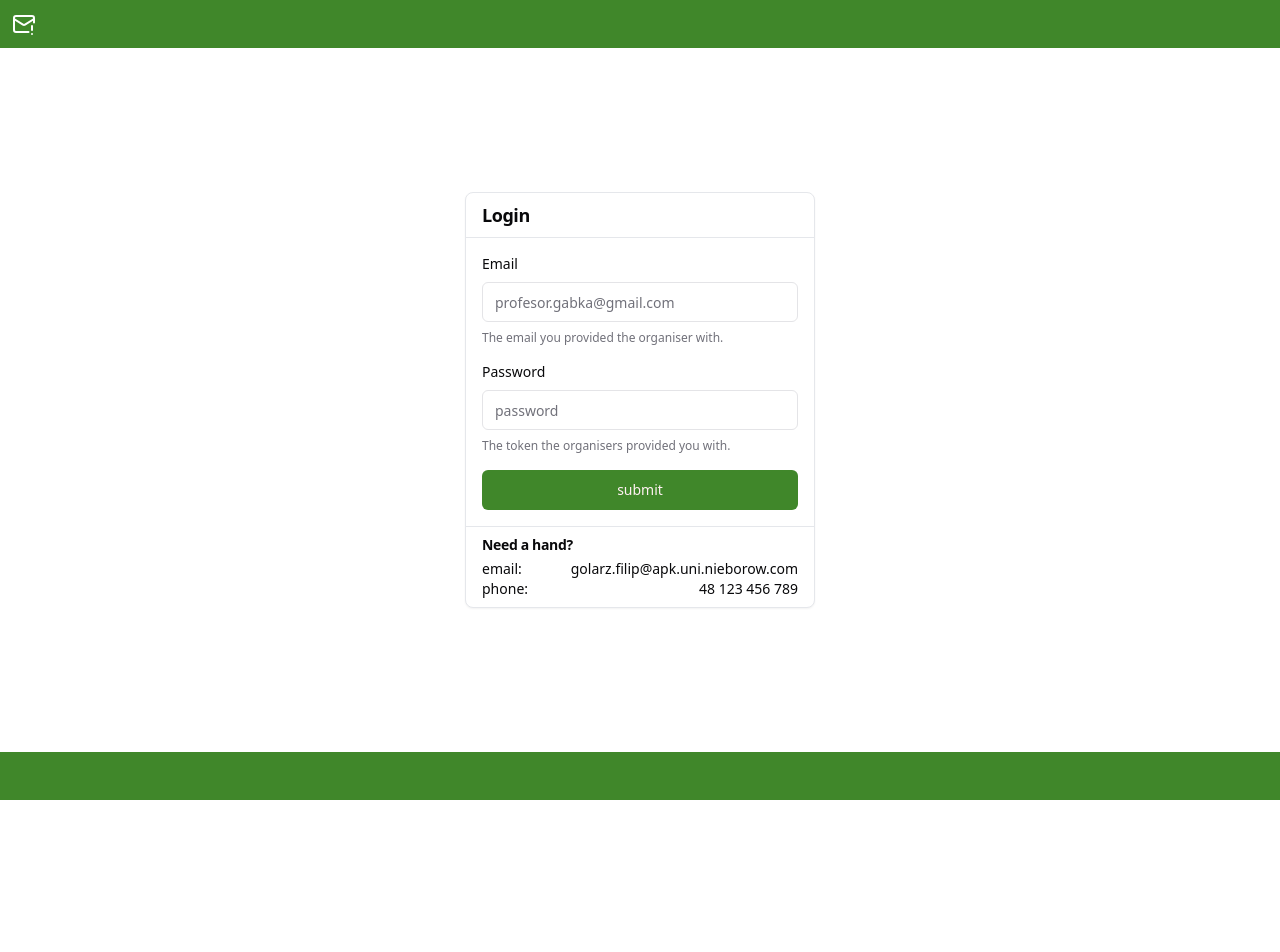
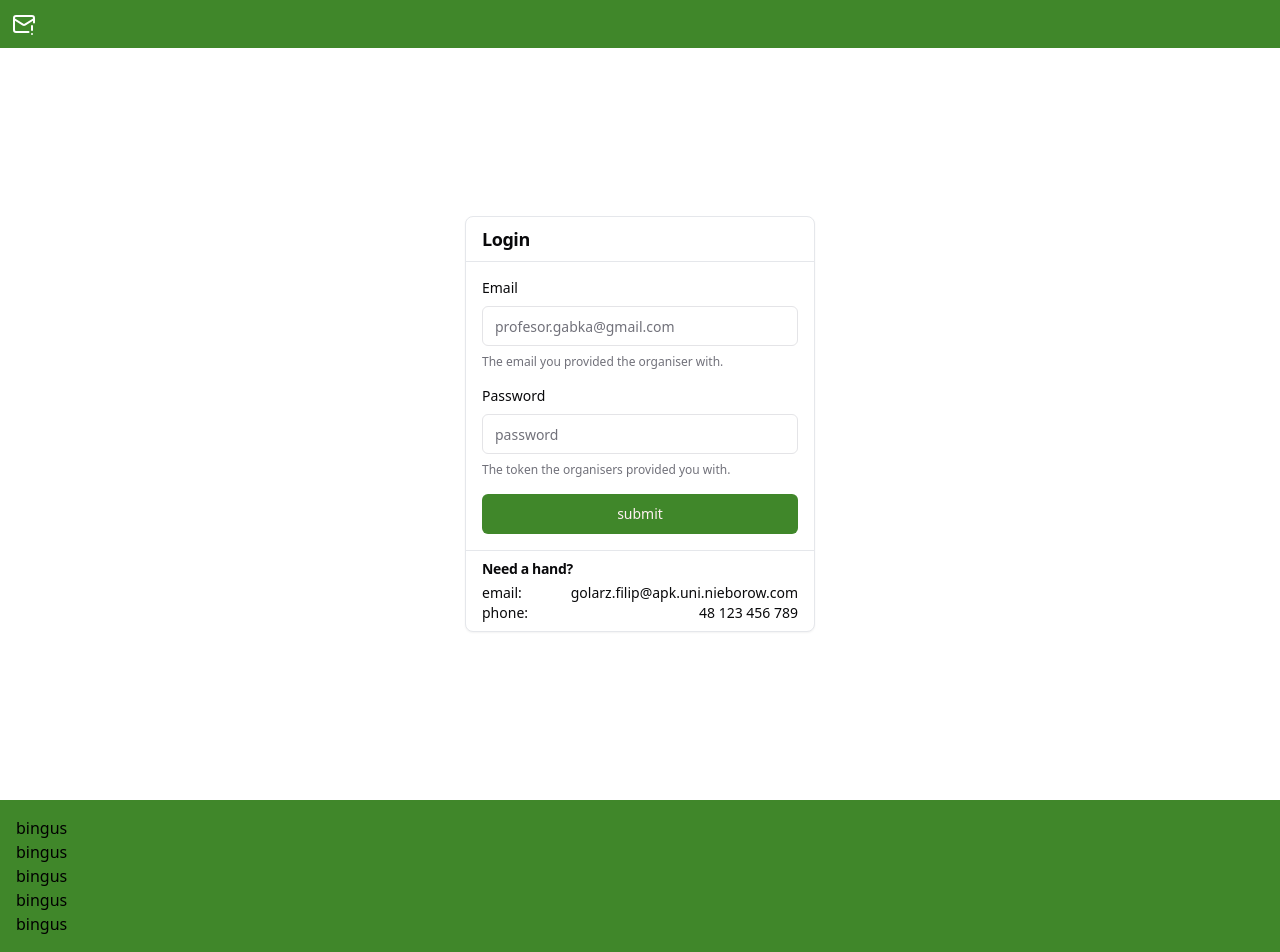
Before and after one commit to jakub-lesniewski/conf-handler-client, a React (Vite) app: page / in a window 1280 px wide. Before the commit the page ends 800 px from the top, so only its background shows below. Built offline with nearby package versions, Linux system fonts and the light colour scheme.

Commit message:
fixed the footer layout

```diff
--- a/src/components/header.tsx
+++ b/src/components/header.tsx
@@ -9,7 +9,7 @@ export default function Header() {
   const { toast } = useToast();
 
   return (
-    <header className="flex w-full justify-between bg-primary p-3">
+    <header className="flex h-[--header-height] w-full justify-between bg-primary p-3">
       <MailWarning
         onClick={() => {
           toast({
--- a/src/index.css
+++ b/src/index.css
@@ -24,6 +24,7 @@
     --input: 240 5.9% 90%;
     --ring: 142.1 76.2% 36.3%;
     --radius: 0.5rem;
+    --header-height: 48px;
   }
 
   .dark {
--- a/src/pages/layout.tsx
+++ b/src/pages/layout.tsx
@@ -6,12 +6,16 @@ export default function Layout() {
   return (
     <div className="flex min-h-screen flex-col">
       <Header />
-
-      <main className="flex flex-grow justify-center">
+      <main className="box-border flex min-h-[calc(100vh-var(--header-height))] flex-grow justify-center">
         <Outlet />
       </main>
-
-      <footer className="h-12 w-full bg-primary"></footer>
+      <footer className="w-full bg-primary p-4">
+        <p>bingus</p>
+        <p>bingus</p>
+        <p>bingus</p>
+        <p>bingus</p>
+        <p>bingus</p>
+      </footer>
       <Toaster />
     </div>
   );
```
